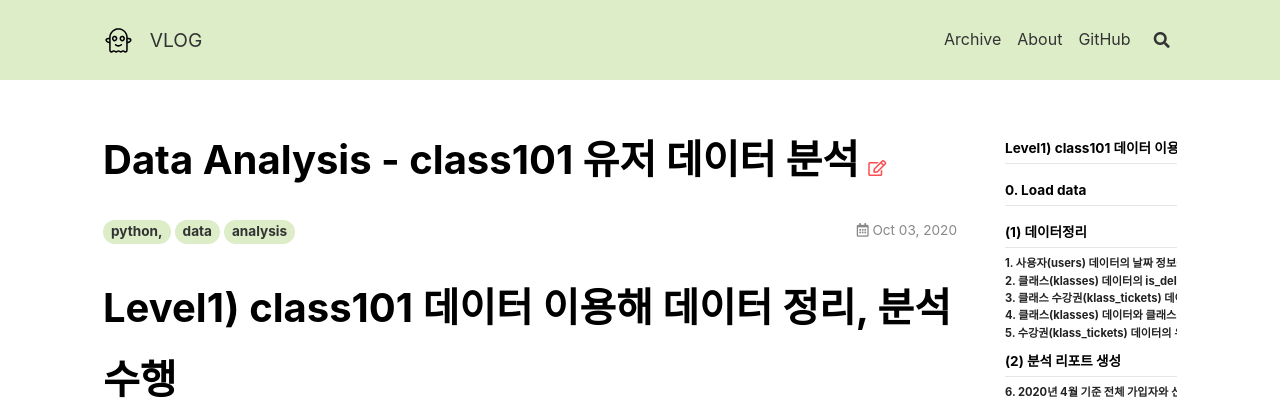
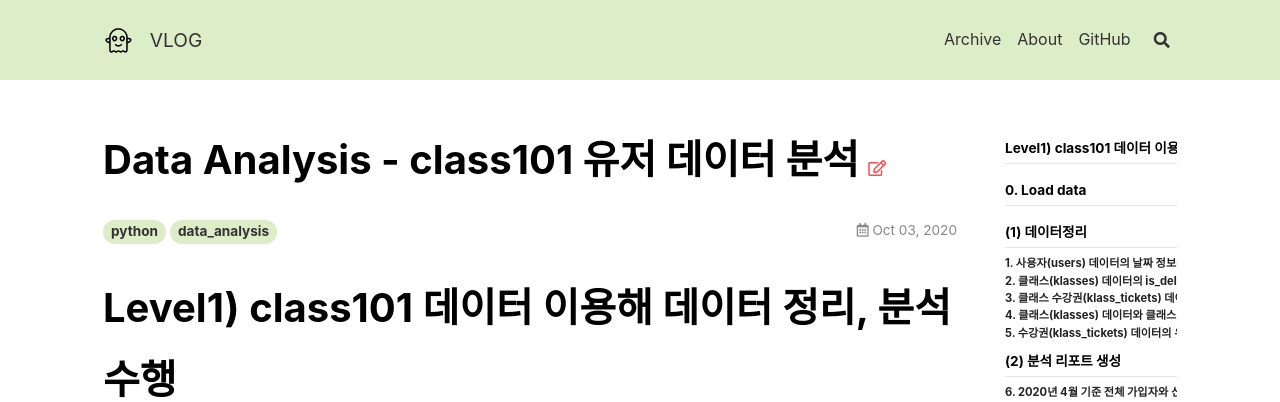
Before and after one commit to hyunjjin/hyunjjin.github.io, a Jekyll site: the page built from _posts/2020-10-03-Level1_class101.md, in a window 1280 px wide and 900 px high. Shown: the top 402 px of the window. Built offline with Jekyll 4.4.1, drawn with Linux system fonts in a browser that asks for light colours; nearby versions of some CDN libraries.

```diff
--- a/_posts/2020-10-03-Level1_class101.md
+++ b/_posts/2020-10-03-Level1_class101.md
@@ -1,6 +1,6 @@
 ---
 title: Data Analysis - class101 유저 데이터 분석
-tags: python, data analysis
+tags: python data_analysis
 ---
 
 
```
